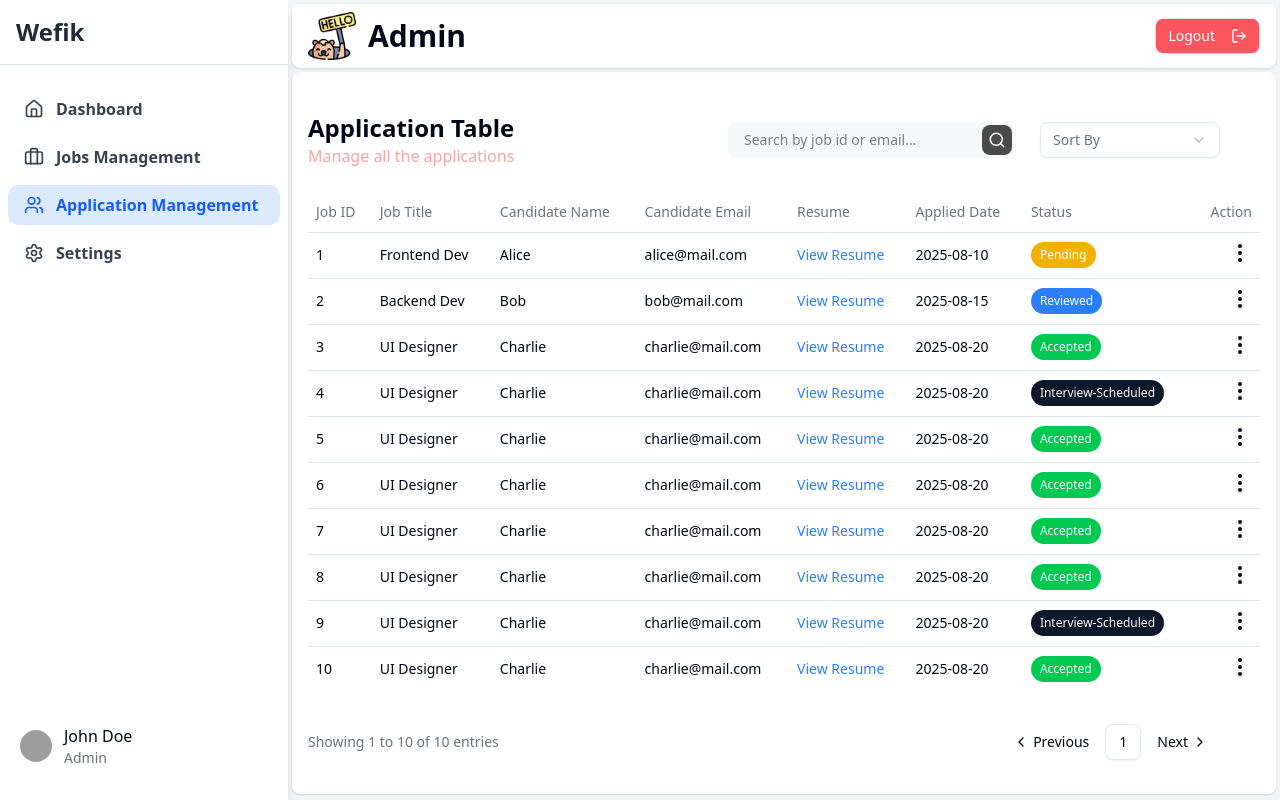
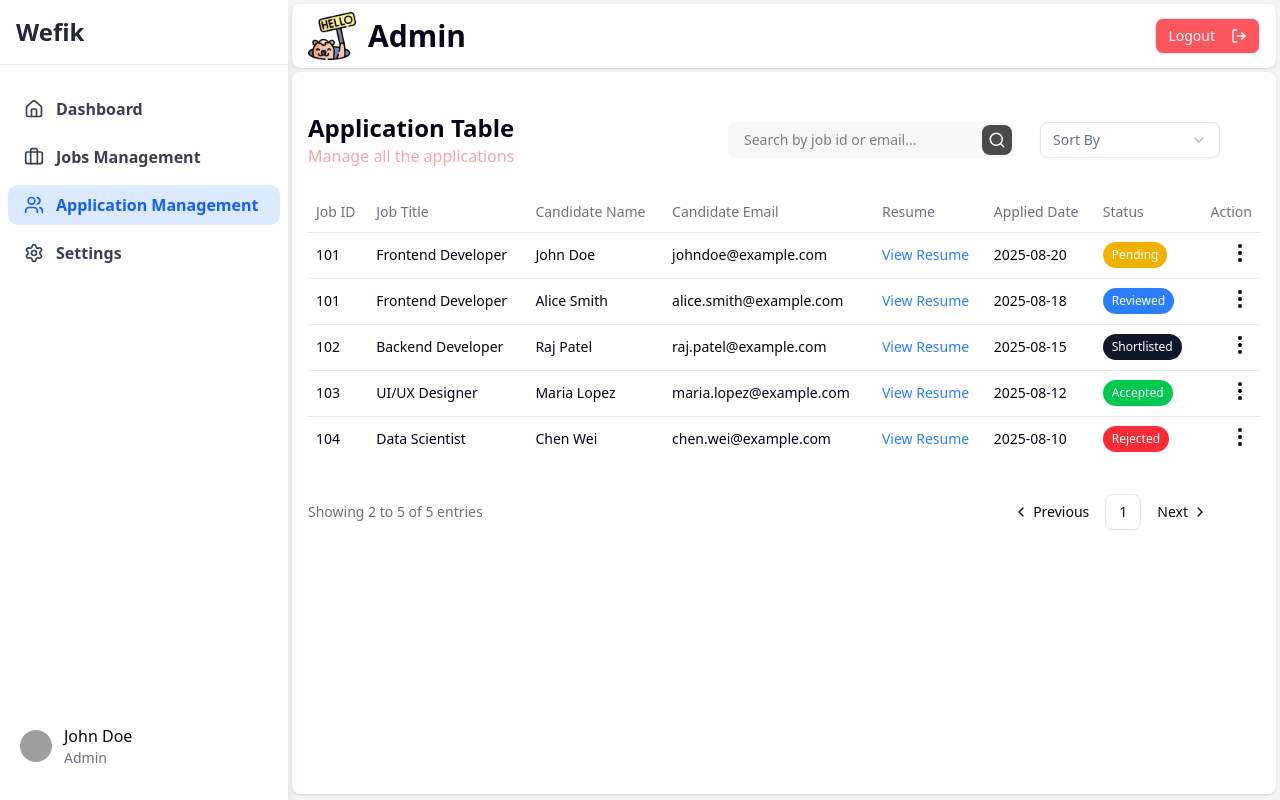
Before and after one commit to WEFIK-INTERNATIONAL/wefik-website, a Next.js app: page /admin/dashboard/applications in a window 1280 px wide. Built offline with nearby package versions, Linux system fonts and the light colour scheme; grey boxes are pictures that could not be loaded.

Commit message:
refactor: update application table

```diff
--- a/src/app/admin/dashboard/applications/page.js
+++ b/src/app/admin/dashboard/applications/page.js
@@ -1,136 +1,48 @@
 "use client";
-import React, { useState,useEffect, useMemo } from "react";
+import React, { useState, useMemo } from "react";
 
 import ApplicationTable from "@/components/dashboard/ApplicationTable";
 import ApplicationTableHeader from "@/components/dashboard/ApplicationTableHeader";
 import ApllicationTableFooter from "@/components/dashboard/ApllicationTableFooter";
 
-// Dummy data
-const allApplications = [
-	{
-		id: 1,
-		title: "Frontend Dev",
-		candidateName: "Alice",
-		candidateEmail: "alice@mail.com",
-		appliedDate: "2025-08-10",
-		status: "Pending",
-		resume: "resume1.pdf",
-	},
-	{
-		id: 2,
-		title: "Backend Dev",
-		candidateName: "Bob",
-		candidateEmail: "bob@mail.com",
-		appliedDate: "2025-08-15",
-		status: "Reviewed",
-		resume: "resume2.pdf",
-	},
-	{
-		id: 3,
-		title: "UI Designer",
-		candidateName: "Charlie",
-		candidateEmail: "charlie@mail.com",
-		appliedDate: "2025-08-20",
-		status: "Accepted",
-		resume: "resume3.pdf",
-	},
-	{
-		id: 4,
-		title: "UI Designer",
-		candidateName: "Charlie",
-		candidateEmail: "charlie@mail.com",
-		appliedDate: "2025-08-20",
-		status: "Interview-Scheduled",
-		resume: "resume3.pdf",
-	},
-	{
-		id: 5,
-		title: "UI Designer",
-		candidateName: "Charlie",
-		candidateEmail: "charlie@mail.com",
-		appliedDate: "2025-08-20",
-		status: "Accepted",
-		resume: "resume3.pdf",
-	},
-	{
-		id: 6,
-		title: "UI Designer",
-		candidateName: "Charlie",
-		candidateEmail: "charlie@mail.com",
-		appliedDate: "2025-08-20",
-		status: "Accepted",
-		resume: "resume3.pdf",
-	},
-	{
-		id: 7,
-		title: "UI Designer",
-		candidateName: "Charlie",
-		candidateEmail: "charlie@mail.com",
-		appliedDate: "2025-08-20",
-		status: "Accepted",
-		resume: "resume3.pdf",
-	},
-	{
-		id: 8,
-		title: "UI Designer",
-		candidateName: "Charlie",
-		candidateEmail: "charlie@mail.com",
-		appliedDate: "2025-08-20",
-		status: "Accepted",
-		resume: "resume3.pdf",
-	},
-	{
-		id: 9,
-		title: "UI Designer",
-		candidateName: "Charlie",
-		candidateEmail: "charlie@mail.com",
-		appliedDate: "2025-08-20",
-		status: "Interview-Scheduled",
-		resume: "resume3.pdf",
-	},
-	{
-		id: 10,
-		title: "UI Designer",
-		candidateName: "Charlie",
-		candidateEmail: "charlie@mail.com",
-		appliedDate: "2025-08-20",
-		status: "Accepted",
-		resume: "resume3.pdf",
-	},
-];
+import { useDashboardContext } from "@/contexts";
 
 export default function ApplicationsPage() {
+	const { loading, applications } = useDashboardContext();
+
 	const [searchTerm, setSearchTerm] = useState("");
 	const [sortOrder, setSortOrder] = useState("");
 	const [currentPage, setCurrentPage] = useState(1);
-	const [isLoading, setIsLoading] = useState(false);
 	const itemsPerPage = 10;
 
-	// Filtering + Sorting Logic
+	// ✅ Filtering + Sorting Logic
 	const filteredApps = useMemo(() => {
-		let result = allApplications;
+		let result = [...applications];
 
+		// 🔍 Filtering
 		if (searchTerm.trim() !== "") {
+			const term = searchTerm.toLowerCase();
+
 			result = result.filter(
 				(app) =>
-					app.title.toLowerCase().includes(searchTerm.toLowerCase()) ||
-					app.candidateEmail.toLowerCase().includes(searchTerm.toLowerCase())
+					app.jobId.toString().includes(term) ||
+					app.title.toLowerCase().includes(term) ||
+					app.candidateInfo.fullName.toLowerCase().includes(term) ||
+					app.candidateInfo.email.toLowerCase().includes(term)
 			);
 		}
 
+		// ⏱️ Sorting
 		if (sortOrder === "newest") {
-			result = [...result].sort(
-				(a, b) => new Date(b.appliedDate) - new Date(a.appliedDate)
-			);
+			result.sort((a, b) => new Date(b.appliedAt) - new Date(a.appliedAt));
 		} else if (sortOrder === "oldest") {
-			result = [...result].sort(
-				(a, b) => new Date(a.appliedDate) - new Date(b.appliedDate)
-			);
+			result.sort((a, b) => new Date(a.appliedAt) - new Date(b.appliedAt));
 		}
 
 		return result;
-	}, [searchTerm, sortOrder]);
+	}, [applications, searchTerm, sortOrder]);
 
+	// ✅ Pagination
 	const totalItems = filteredApps.length;
 	const totalPages = Math.ceil(totalItems / itemsPerPage);
 	const indexOfLast = currentPage * itemsPerPage;
@@ -140,15 +52,15 @@ export default function ApplicationsPage() {
 	return (
 		<div>
 			<ApplicationTableHeader onSearch={setSearchTerm} onSort={setSortOrder} />
-			<ApplicationTable isLoading={isLoading} currentItems={currentItems} />
+			<ApplicationTable isLoading={loading} currentItems={currentItems} />
 			<ApllicationTableFooter
-				isLoading={isLoading}
+				isLoading={loading}
 				currentPage={currentPage}
 				setCurrentPage={setCurrentPage}
 				totalPages={totalPages}
 				totalItems={totalItems}
-				indexOfFirst={indexOfFirst}
-				indexOfLast={indexOfLast}
+				indexOfFirst={indexOfFirst + 1}
+				indexOfLast={Math.min(indexOfLast, totalItems)}
 			/>
 		</div>
 	);
--- a/src/components/dashboard/ApplicationTable.jsx
+++ b/src/components/dashboard/ApplicationTable.jsx
@@ -14,16 +14,19 @@ import { Badge } from "@/components/ui/badge";
 import ApplicationDropdown from "./ApplicationDropdown";
 
 const ApplicationTable = ({ isLoading, currentItems }) => {
+
 	const getStatusBadge = (status) => {
 		switch (status) {
 			case "Pending":
 				return "bg-yellow-500 text-white";
 			case "Reviewed":
 				return "bg-blue-500 text-white";
-			case "Interview-Scheduled":
+			case "Shortlisted":
 				return "bg-slate-900 text-white";
 			case "Accepted":
 				return "bg-green-500 text-white";
+			case "Rejected":
+				return "bg-red-500 text-white";
 			default:
 				return "bg-gray-500 text-white";
 		}
@@ -68,16 +71,16 @@ const ApplicationTable = ({ isLoading, currentItems }) => {
 					<TableBody>
 						{currentItems.map((app, index) => (
 							<TableRow key={index}>
-								<TableCell>{app.id}</TableCell>
+								<TableCell>{app.jobId}</TableCell>
 								<TableCell>{app.title}</TableCell>
-								<TableCell>{app.candidateName}</TableCell>
-								<TableCell>{app.candidateEmail}</TableCell>
+								<TableCell>{app.candidateInfo.fullName}</TableCell>
+								<TableCell>{app.candidateInfo.email}</TableCell>
 								<TableCell>
-									<Link href={`/${app.resume}`} className="text-blue-500">
+									<Link href={`/${app.resume.url}`} className="text-blue-500">
 										View Resume
 									</Link>
 								</TableCell>
-								<TableCell>{app.appliedDate}</TableCell>
+								<TableCell>{app.appliedAt}</TableCell>
 								<TableCell>
 									<Badge
 										className={`px-2 py-1 rounded-full ${getStatusBadge(
@@ -89,7 +92,7 @@ const ApplicationTable = ({ isLoading, currentItems }) => {
 								</TableCell>
 
 								<TableCell className="text-center sticky right-0 bg-white shadow-md lg:static lg:shadow-none lg:bg-transparent lg:text-right">
-									<ApplicationDropdown application={app} />
+									<ApplicationDropdown applicationID={app.id} />
 								</TableCell>
 							</TableRow>
 						))}
--- a/src/components/dashboard/ApplicationTableHeader.jsx
+++ b/src/components/dashboard/ApplicationTableHeader.jsx
@@ -16,9 +16,7 @@ const ApplicationTableHeader = ({ onSearch, onSort }) => {
 	const debouncedSearch = useDebounce(searchTerm, 1000);
 
 	useEffect(() => {
-		if (debouncedSearch) {
-			onSearch(debouncedSearch);
-		}
+		onSearch(debouncedSearch);
 	}, [debouncedSearch]);
 
 	return (
--- a/src/contexts/DashboardContext.js
+++ b/src/contexts/DashboardContext.js
@@ -5,12 +5,217 @@ const DashboardContext = createContext();
 
 export const DashboardProvider = ({ children }) => {
 	const [jobs, setJobs] = useState([]);
-	const [applications, setApplications] = useState([]);
-	const [loading, setLoading] = useState(true);
+	const [applications, setApplications] = useState([
+		{
+			id: 1,
+			jobId: 101,
+			title: "Frontend Developer",
+			candidateInfo: {
+				fullName: "John Doe",
+				email: "johndoe@example.com",
+				phone: "+1 123-456-7890",
+				address: "123 Main St",
+				city: "New York",
+				state: "NY",
+				country: "USA",
+				pinCode: "10001",
+			},
+			resume: {
+				url: "/resumes/john-doe.pdf",
+				filename: "John-Doe-Resume.pdf",
+			},
+			educationInfo: [
+				{
+					degree: "B.Sc. Computer Science",
+					institution: "XYZ University",
+					fieldOfStudy: "Computer Science",
+					startDate: "2018-08-01",
+					endDate: "2022-06-30",
+					grade: "3.8 GPA",
+				},
+			],
+			socialLinks: {
+				github: { url: "https://github.com/johndoe" },
+				linkedin: { url: "https://linkedin.com/in/johndoe" },
+				portfolio: { url: "https://johndoe.dev" },
+			},
+			skills: [
+				{ name: "React", level: "Advanced" },
+				{ name: "TypeScript", level: "Intermediate" },
+			],
+			status: "Pending",
+			appliedAt: "2025-08-20",
+		},
+		{
+			id: 2,
+			jobId: 101,
+			title: "Frontend Developer",
+			candidateInfo: {
+				fullName: "Alice Smith",
+				email: "alice.smith@example.com",
+				phone: "+44 20 7946 0958",
+				address: "45 Queen St",
+				city: "London",
+				state: "LDN",
+				country: "UK",
+				pinCode: "SW1A 1AA",
+			},
+			resume: {
+				url: "/resumes/alice-smith.pdf",
+				filename: "Alice-Smith-Resume.pdf",
+			},
+			educationInfo: [
+				{
+					degree: "M.Sc. Software Engineering",
+					institution: "University of London",
+					fieldOfStudy: "Software Engineering",
+					startDate: "2019-09-01",
+					endDate: "2021-07-30",
+					grade: "Distinction",
+				},
+			],
+			socialLinks: {
+				github: { url: "https://github.com/alicesmith" },
+				linkedin: { url: "https://linkedin.com/in/alicesmith" },
+				portfolio: { url: "https://alicesmith.dev" },
+			},
+			skills: [
+				{ name: "Vue.js", level: "Advanced" },
+				{ name: "Node.js", level: "Intermediate" },
+			],
+			status: "Reviewed",
+			appliedAt: "2025-08-18",
+		},
+		{
+			id: 3,
+			jobId: 102,
+			title: "Backend Developer",
+			candidateInfo: {
+				fullName: "Raj Patel",
+				email: "raj.patel@example.com",
+				phone: "+91 98765-43210",
+				address: "12 MG Road",
+				city: "Bangalore",
+				state: "KA",
+				country: "India",
+				pinCode: "560001",
+			},
+			resume: {
+				url: "/resumes/raj-patel.pdf",
+				filename: "Raj-Patel-Resume.pdf",
+			},
+			educationInfo: [
+				{
+					degree: "B.Tech Information Technology",
+					institution: "IIT Bombay",
+					fieldOfStudy: "IT",
+					startDate: "2016-07-01",
+					endDate: "2020-05-30",
+					grade: "8.9 CGPA",
+				},
+			],
+			socialLinks: {
+				github: { url: "https://github.com/rajpatel" },
+				linkedin: { url: "https://linkedin.com/in/rajpatel" },
+				portfolio: { url: "https://rajpatel.tech" },
+			},
+			skills: [
+				{ name: "Node.js", level: "Advanced" },
+				{ name: "MongoDB", level: "Advanced" },
+				{ name: "Docker", level: "Intermediate" },
+			],
+			status: "Shortlisted",
+			appliedAt: "2025-08-15",
+		},
+		{
+			id: 4,
+			jobId: 103,
+			title: "UI/UX Designer",
+			candidateInfo: {
+				fullName: "Maria Lopez",
+				email: "maria.lopez@example.com",
+				phone: "+34 654 321 098",
+				address: "Calle Mayor 123",
+				city: "Madrid",
+				state: "MD",
+				country: "Spain",
+				pinCode: "28001",
+			},
+			resume: {
+				url: "/resumes/maria-lopez.pdf",
+				filename: "Maria-Lopez-Resume.pdf",
+			},
+			educationInfo: [
+				{
+					degree: "B.A. Graphic Design",
+					institution: "Universidad Complutense",
+					fieldOfStudy: "Graphic Design",
+					startDate: "2015-09-01",
+					endDate: "2019-06-30",
+					grade: "First Class",
+				},
+			],
+			socialLinks: {
+				github: { url: "" },
+				linkedin: { url: "https://linkedin.com/in/marialopez" },
+				portfolio: { url: "https://marialopez.design" },
+			},
+			skills: [
+				{ name: "Figma", level: "Advanced" },
+				{ name: "Adobe XD", level: "Intermediate" },
+				{ name: "Illustrator", level: "Advanced" },
+			],
+			status: "Accepted",
+			appliedAt: "2025-08-12",
+		},
+		{
+			id: 5,
+			jobId: 104,
+			title: "Data Scientist",
+			candidateInfo: {
+				fullName: "Chen Wei",
+				email: "chen.wei@example.com",
+				phone: "+86 138-0011-2233",
+				address: "88 Zhongshan Rd",
+				city: "Shanghai",
+				state: "SH",
+				country: "China",
+				pinCode: "200000",
+			},
+			resume: {
+				url: "/resumes/chen-wei.pdf",
+				filename: "Chen-Wei-Resume.pdf",
+			},
+			educationInfo: [
+				{
+					degree: "M.Sc. Data Science",
+					institution: "Tsinghua University",
+					fieldOfStudy: "Data Science",
+					startDate: "2017-09-01",
+					endDate: "2019-07-01",
+					grade: "3.9 GPA",
+				},
+			],
+			socialLinks: {
+				github: { url: "https://github.com/chenwei" },
+				linkedin: { url: "" },
+				portfolio: { url: "" },
+			},
+			skills: [
+				{ name: "Python", level: "Advanced" },
+				{ name: "TensorFlow", level: "Intermediate" },
+				{ name: "Pandas", level: "Advanced" },
+			],
+			status: "Rejected",
+			appliedAt: "2025-08-10",
+		},
+	]);
+
+	const [isLoading, setIsLoading] = useState(false);
 
 	return (
 		<DashboardContext.Provider
-			value={{ loading, jobs, applications, setApplications, setJobs }}
+			value={{ isLoading, jobs, applications, setApplications, setJobs }}
 		>
 			{children}
 		</DashboardContext.Provider>
```
Also changed, not shown: src/app/admin/dashboard/layout.js (+12 -2 lines).
